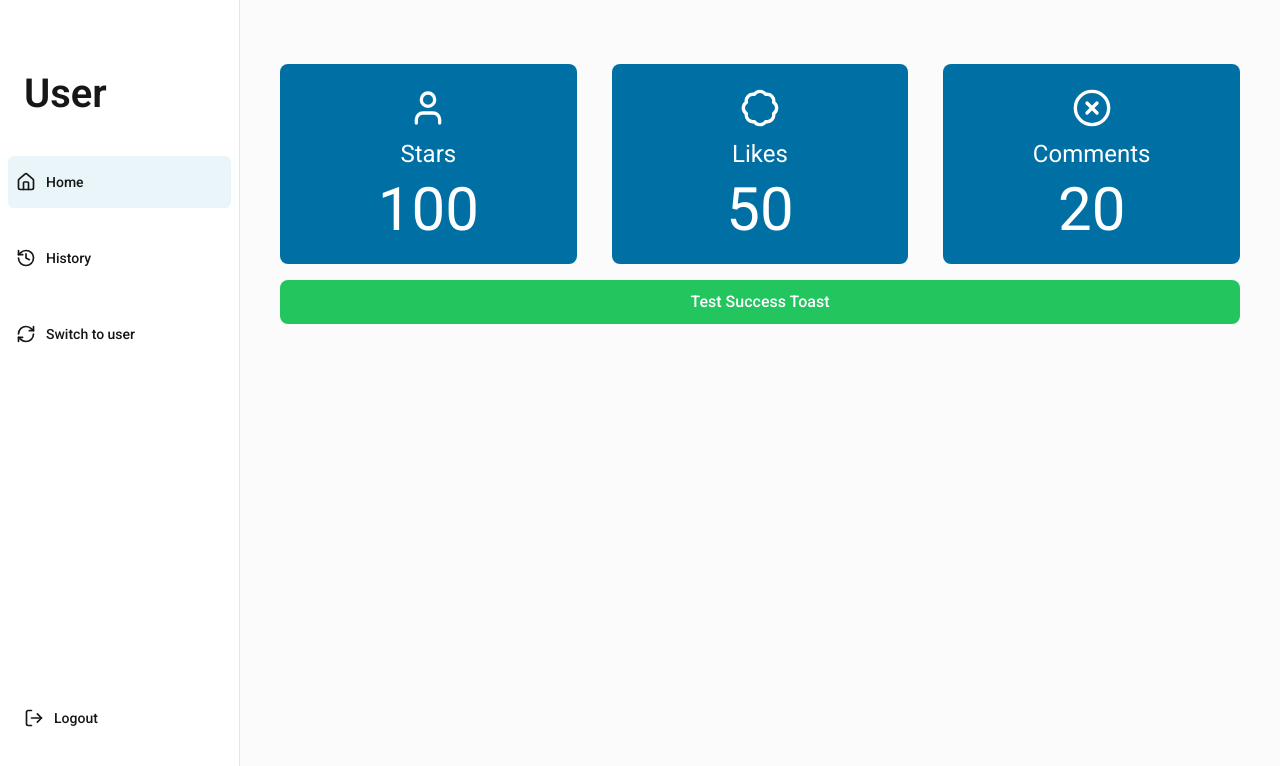
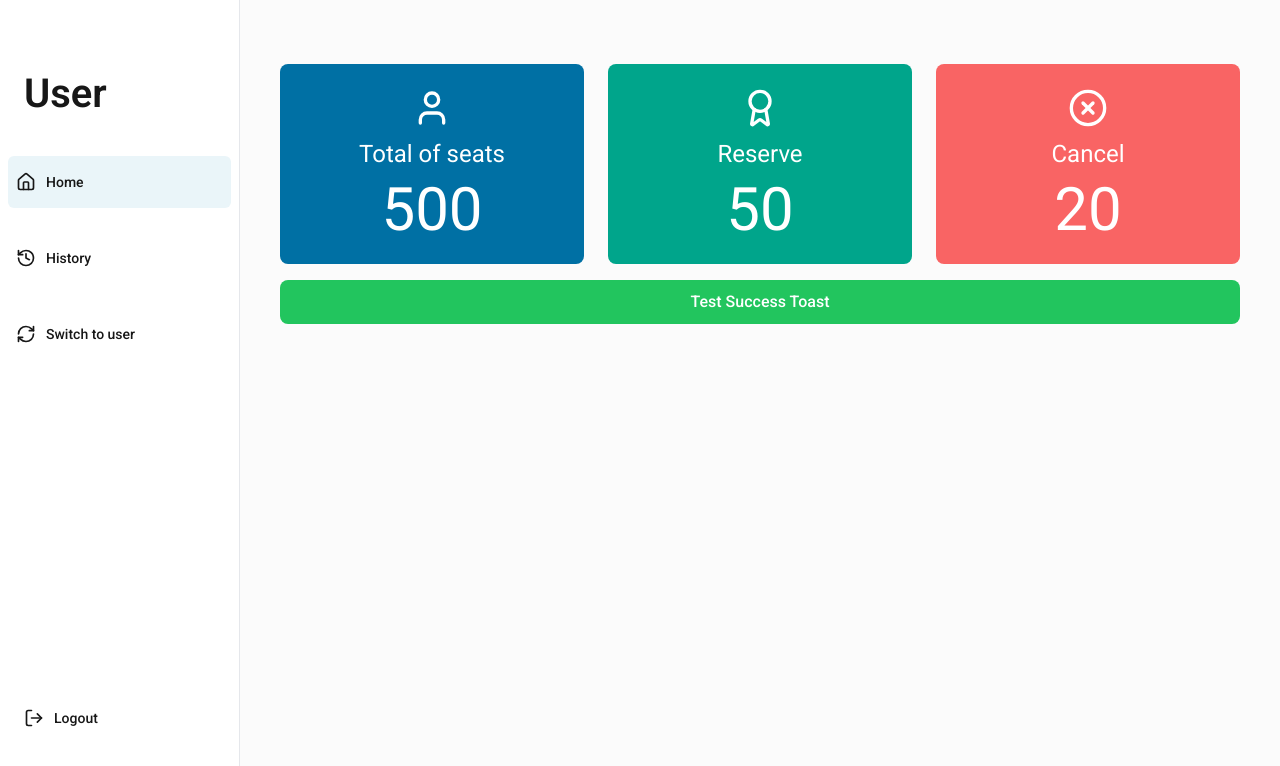
Before and after one commit to maxexq/concert-ticket-assignment, a Next.js app in the folder apps/web/: page / in a window 1280 px wide. Shown: the top 766 px of the page. Built offline with nearby package versions, Linux system fonts and the light colour scheme.

Commit message:
feat: add statsGroup component to render stat card

```diff
--- a/apps/web/app/page.tsx
+++ b/apps/web/app/page.tsx
@@ -1,15 +1,20 @@
 import { MainLayout } from "@/components/layout";
 import { TestToastButton } from "@/components";
-import StatCard from "@/components/atoms/StatCard";
-import { Badge, User, XCircle } from "lucide-react";
+import StatsGroup from "@/components/molecules/StatsGroup";
+import { IStatCardProps } from "@/components/atoms/StatCard";
+import { Award, User, XCircle } from "lucide-react";
+
+const Stats: IStatCardProps[] = [
+  { icon: User, title: "Total of seats", value: "500", bgColor: "#0070A4" },
+  { icon: Award, title: "Reserve", value: "50", bgColor: "#00A58B" },
+  { icon: XCircle, title: "Cancel", value: "20", bgColor: "#F96464" },
+];
 
 const Home = () => {
   return (
     <MainLayout>
       <div className="flex items-center justify-center gap-8.75">
-        <StatCard icon={User} title="Stars" value="100" color="yellow" />
-        <StatCard icon={Badge} title="Likes" value="50" color="red" />
-        <StatCard icon={XCircle} title="Comments" value="20" color="blue" />
+        <StatsGroup stats={Stats} />
       </div>
       <TestToastButton />
     </MainLayout>
--- a/apps/web/components/layout/MainLayout.tsx
+++ b/apps/web/components/layout/MainLayout.tsx
@@ -27,7 +27,7 @@ const MainLayout = (props: IMainLayoutProps) => {
           </button>
           <span className="font-semibold">Concert Tickets</span>
         </div>
-        <div className="flex flex-col gap-4 h-full px-10 py-16">{children}</div>
+        <div className="flex flex-col gap-4 px-10 py-16">{children}</div>
       </main>
     </div>
   );
--- /dev/null
+++ b/apps/web/components/molecules/StatsGroup.tsx
@@ -0,0 +1,22 @@
+import React from "react";
+import StatCard, { IStatCardProps } from "../atoms/StatCard";
+
+export interface IStatsGroupProps {
+  stats: IStatCardProps[];
+}
+
+const StatsGroup = (props: IStatsGroupProps) => {
+  const { stats } = props;
+
+  return (
+    <div className="w-full">
+      <div className="grid grid-cols-1 md:grid-cols-2 lg:grid-cols-3  gap-6">
+        {stats.map((stat, index) => (
+          <StatCard key={index} {...stat} />
+        ))}
+      </div>
+    </div>
+  );
+};
+
+export default React.memo(StatsGroup);
```
